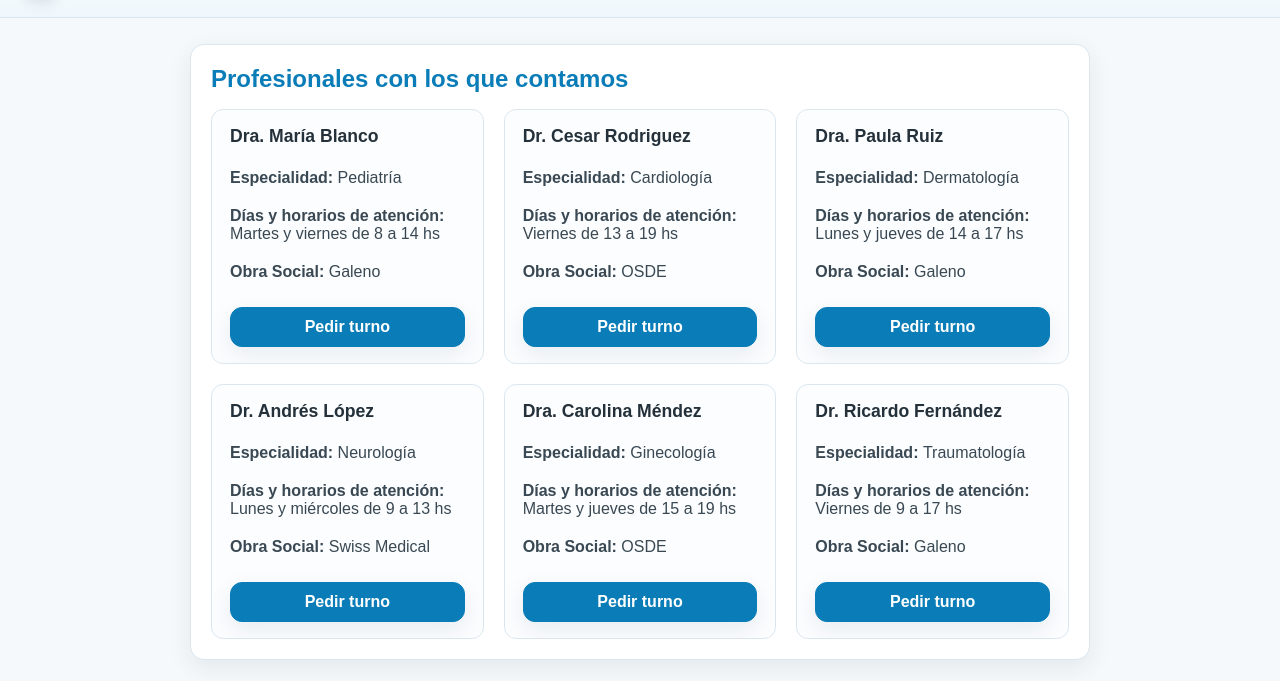
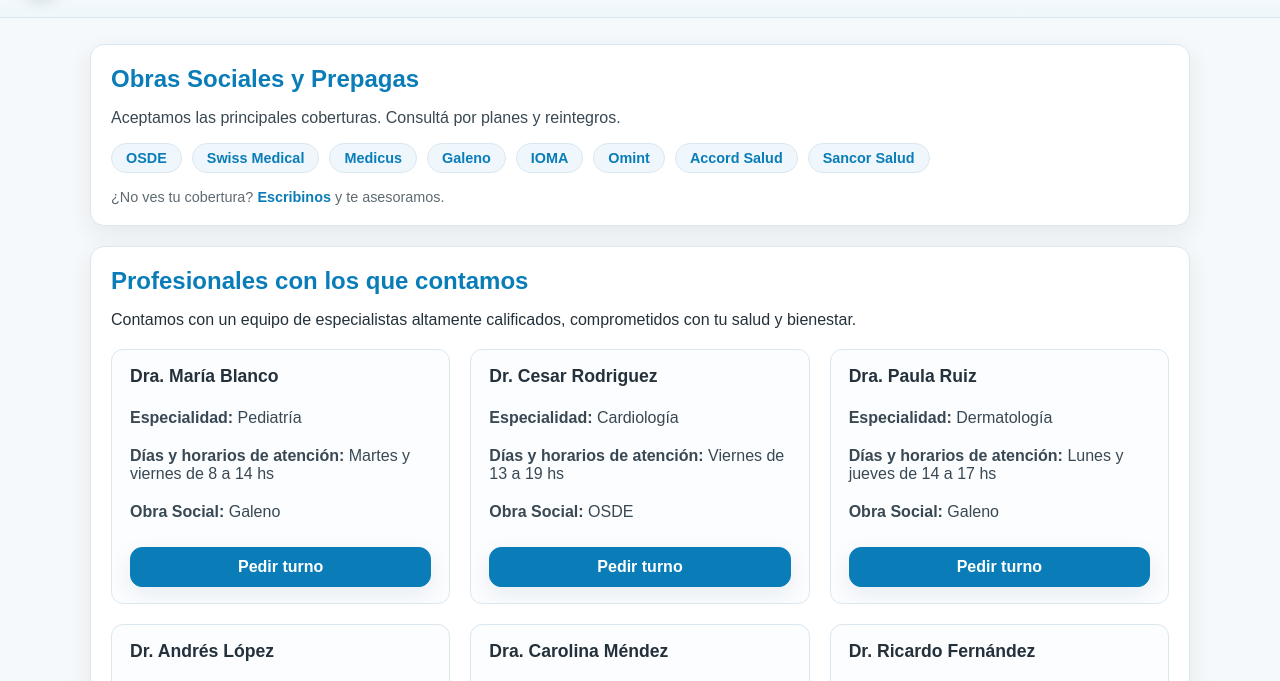
Before and after one commit to nancycrojas/IDW_30, a plain HTML site: page index.html in a window 1280 px wide. Shown: the part 65-746 px from the top of the page. Drawn offline with Linux system fonts and the light colour scheme.

Commit message:
Agrego seccion obras sociales y prepagas

```diff
--- a/css/styles.css
+++ b/css/styles.css
@@ -80,7 +80,7 @@ header h1 {
 }
 
 main {
-  max-width: 900px;
+  max-width: 1100px;
   margin: 26px auto 0 auto;
   padding: 0 20px 20px;
 }
@@ -213,3 +213,59 @@ footer {
 .contacto button {
   align-self: flex-start;
 }
+
+.intro-professionals {
+  margin-bottom: 20px;
+}
+
+#health-insurance {
+  background: #ffffff;
+  padding: 20px;
+  margin-bottom: 20px;
+  box-shadow: 0 8px 24px rgba(15, 41, 61, 0.08);
+  border-radius: 14px;
+  border: 1px solid #dbe7ef;
+}
+
+#health-insurance h2 {
+  color: #0a7db8;
+  margin-bottom: 8px;
+}
+
+#health-insurance p {
+  color: #394852;
+  margin-bottom: 16px;
+}
+
+.tags {
+  display: flex;
+  flex-wrap: wrap;
+  gap: 10px;
+  list-style: none;
+  padding: 0;
+  margin: 0 0 16px 0;
+}
+
+.tag {
+  background: #eff7fc;
+  color: #0a7db8;
+  padding: 6px 14px;
+  border-radius: 20px;
+  font-size: 0.9rem;
+  font-weight: 600;
+  border: 1px solid #dbe7ef;
+}
+
+.note {
+  font-size: 0.9rem;
+  color: #5e6a71;
+}
+
+.note a {
+  color: #0a7db8;
+  font-weight: 600;
+  text-decoration: none;
+}
+.note a:hover {
+  text-decoration: underline;
+}
--- a/index.html
+++ b/index.html
@@ -23,8 +23,35 @@
       </nav>
     </header>
     <main>
+      <section id="health-insurance">
+        <h2>Obras Sociales y Prepagas</h2>
+        <p>
+          Aceptamos las principales coberturas. Consultá por planes y
+          reintegros.
+        </p>
+
+        <ul class="tags">
+          <li class="tag">OSDE</li>
+          <li class="tag">Swiss Medical</li>
+          <li class="tag">Medicus</li>
+          <li class="tag">Galeno</li>
+          <li class="tag">IOMA</li>
+          <li class="tag">Omint</li>
+          <li class="tag">Accord Salud</li>
+          <li class="tag">Sancor Salud</li>
+        </ul>
+
+        <div class="note">
+          ¿No ves tu cobertura?
+          <a href="contacto.html">Escribinos</a> y te asesoramos.
+        </div>
+      </section>
       <section>
         <h2>Profesionales con los que contamos</h2>
+        <p class="intro-professionals">
+          Contamos con un equipo de especialistas altamente calificados,
+          comprometidos con tu salud y bienestar.
+        </p>
         <div class="cards-container">
           <article class="doctor-card">
             <h3>Dra. María Blanco</h3>
```
